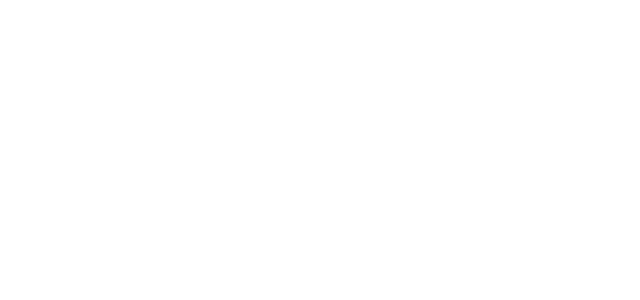
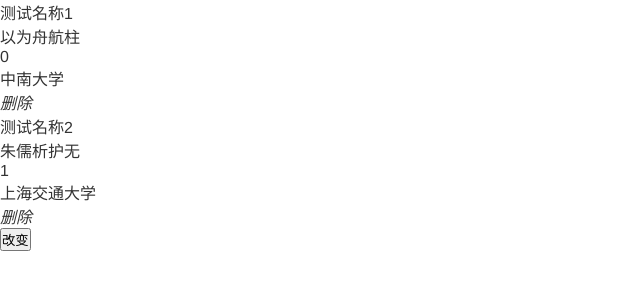
Before and after one commit to chouzhenyi/web-components, a Vue app: page /#/about in a window 1280 px wide. Before the commit this address led to /#/. Shown: the top 300 px of the page, without its empty margins (0-640 px from the left). Built offline with nearby package versions, Linux system fonts and the light colour scheme.

Commit message:
vue 列表key 学习 实践

```diff
--- a/src/components/exercise/item.vue
+++ b/src/components/exercise/item.vue
@@ -32,7 +32,7 @@
       </div>
       <div class="other-property-wrapper">
         <!-- TODO: 投票题是否计分 -->
-        <!-- TODO: 分数 -->
+        <!-- TODO: 分数 这里应该做二次封装，以符合设计需要 -->
         <el-input-number
           :controls="false"
           v-model="item.Score"
--- /dev/null
+++ b/src/components/zzy/data/random-data.js
@@ -0,0 +1,56 @@
+function courseNameFn() {
+  const list =  ["大学政治类", "思想道德修养与法律基础", "近现代史纲要", "毛泽东思想与社会主义特色理论", "马克思主义原理", "大学数学类",
+  "高等数学大学体育类", "大学体育大学英语类", "大学英语大学计算机类", "计算机基础政治和体育课", "任何专业都要学习", "没有例外", "大学英语",
+   "除英语专业外任何专业都要学习", "大学计算机课", "除计算机专业外任何专业都要学习", "大学数学课", "理工科专业", "数学专业", "大学物理课"];
+   const len = list.length;
+   const index = Math.floor(Math.random() * len)
+   return list[index]
+}
+function randomStr(n) {
+  const str = `君人之道处静以修身俭约以率下静则下不扰矣俭则民不怨矣下扰则政乱民怨则德薄政乱则贤者不为谋德薄则勇者不为死是故人
+  主好鸷鸟猛兽珍怪奇物狡躁康荒不爱民力驰骋田猎出入不时如此则百官务乱事勤财匾万民愁苦生业 不修矣人主好高台深池雕琢刻镂黼黻文章絺绤绮绣
+  宝玩珠玉则赋敛无度而万民力竭矣尧之有天下也非贪万民之富而安人主之位也以为百姓力征强凌弱众暴寡于是尧乃身服节俭之行而明相爱之仁以和辑之
+  是故茅茨不翦采椽不斫大路不画越席不缘大羹不和粢食不毁巡狩行教勤劳天下周流五岳岂其奉养不足乐哉？举天下而以为社稷非有利焉年衰志悯举天下
+  而传之舜犹却行而脱蹝也衰世则不然一日而有天下之富处人主之势则竭百姓之力以奉耳目之欲志专在于宫室台榭陂池苑囿狂兽熊罴玩好珍怪是故贫民糟糠
+  不接于口而虎狼熊罴厌刍豢；百姓短褐不完而宫室衣锦绣人主急兹无用之功百姓黎民憔悴于天下是故使天下不安其性人主之居也如日月之明也天下之所同
+  侧目而视侧耳而听延颈举踵而望也是故非澹薄无以明德非宁静无以致远非宽 大无以兼覆非慈厚无以怀众非平正无以制断是故贤主之用人也犹巧工之制木
+  也大者以为舟航柱梁小者以为楫楔修者以为櫩榱短者以为朱儒析护无小大修短各得其所宜；规矩方圆各有所施天下之物莫凶于鸡毒然而良医橐而藏之有所
+  用也是故林莽之材犹无可弃者而况人乎！今夫朝廷之所不举乡曲之所不誉非其人不肖也其所以官之者非其职也鹿之上山獐不能肢也及其下牧竖能追之才有
+  所修短也是故有大略者不可责以捷巧；有小智者不可任以大功人有其才物有其形有任一而大重或任百而尚轻是故审豪厘之计者必遗天下之大数；不失小物
+  于大数之举譬犹狸之不可使搏牛虎之不可使搏鼠也今人之才或欲平九州并方外存危国继绝世志在直道正邪决烦理挐而乃责之以闺阁之礼奥窔之间或佞巧小
+  具谄进愉说随乡曲之俗卑下众 人之耳目而乃任之以天下之权治乱之机是犹以斧劗毛、以刀抵木也皆失其宜矣`
+  const len = str.length;
+  return str.substr(Math.floor(Math.random() * len), n);
+}
+
+function randomStr1(n) {
+  const str = `凡是揣度人的智谋和测量人的才干就是为了吸引远处的人才和招来近处的人才造成一种声势进一步掌握事物发展变化的规律
+  一定要首先考察派别的相同和不同之处区别各种不对的和不对的议论了解对内、外的各种进言掌握有余和不足的程度决定事关安危的计谋确定与
+  谁亲近和与谁疏远的问题然后权量这些关系如果还有不清楚的地方就要进行研究进行探索使之为我所用借助用引诱对手说话的言辞然后通过恭维来
+  钳信对手钩钳之语是一种游说辞令其特点是忽同忽异对于那些以钩钳之术仍没法控制的对手或者首先对他们威胁利诱然后再对他们进行反复试探
+  或者首先对他们进行反复试探然后再对他们屐攻击加以催毁有人认为反复试探就等于是对对方进行破坏有人认为对对方的破坏就等于是反复的试探`
+  const len = str.length;
+  return str.substr(Math.floor(Math.random() * len), n);
+}
+
+function randomNum(num = 1) {
+  return Math.floor(Math.random() * num)
+}
+
+function getUniversityName() {
+  const list = ["北京大学", "南京大学", "浙江大学", "复旦大学", "北京航空航天大学", "武汉大学", "北京理工大学", "中国农业大学", "北京师范大学", "中央民族大学",
+  "南开大学", "天津大学", "大连理工大学", "吉林大学", "哈尔滨工业大学", "东北大学", "同济大学", "上海交通大学", "华东师范大学", "中国人民大学", "东南大学",
+  "中国科学技术大学", "厦门大学", "山东大学", "中国海洋大学", "华中科技大学", "湖南大学", "中南大学", "国防科技大学", "中山大学", "华南理工大学", "四川大学",
+  "重庆大学", "电子科技大学", "西安交通大学", "西北工业大学", "西北农林科技大学", "兰州大学", "文华学院", "湖北中医药高等专科学校", "北京工业大学", "中央财经大学",
+  "中国政法大学", "北京邮电大学", "北京交通大学", "北京中医药大学", "华北电力大学", "北京科技大学", "中国石油大学（北京）", "北京外国语大学", "北京化工大学",
+  "对外经济贸易大学", "中央音乐学院", "北京林业大学", "中国矿业大学（北京）", "北京体育大学", "中国传媒大学", "中国地质大学（北京）", "河北工业大学", "天津医科大学",
+  "上海外国语大学", "上海财经大学", "东华大学", "华东理工大学", "上海大学", "西南大学", "华北电力大学（保定）", "太原理工大学", "内蒙古大学", "大连海事大学", "东北师范大学",
+  "东北林业大学", "哈尔滨工程大学", "东北农业大学", "江南大学", "南京航空航天大学", "中国矿业大学", "苏州大学", "南京理工大学", "南京师范大学", "中国药科大学", "河海大学",
+  "南京农业大学", "合肥工业大学", "福州大学", "南昌大学", "中国石油大学（华东）", "郑州大学", "中国地质大学（武汉）", "武汉理工大学", "华中农业大学", "华中师范大学",
+  "中南财经政法大学", "湖南师范大学", "华南师范大学", "暨南大学"];
+  const len = list.length;
+  const index = Math.floor(Math.random() * len)
+  return list[index]
+}
+
+export { courseNameFn, randomStr, randomStr1, randomNum, getUniversityName };
--- /dev/null
+++ b/src/components/zzy/item.vue
@@ -0,0 +1,50 @@
+<template>
+  <div>
+    <div>{{name}}</div>
+    <div>{{text}}</div>
+    <div>{{num}}</div>
+    <div>{{universityName}}</div>
+  </div>
+</template>
+
+<script>
+import { randomStr, randomNum, getUniversityName } from "./data/random-data"
+
+export default {
+  props: {
+    name: {
+      type: String,
+      default: '',
+    }
+  },
+  data() {
+    return {
+      text: randomStr(5),
+      num: randomNum(5),
+      universityName: getUniversityName(),
+    };
+  },
+  computed: {},
+  methods: {},
+  beforeCreate() {
+    console.log('子组件 beforeCreate')
+  },
+  created() {
+    console.log('子组件 created', this.name)
+  },
+  beforeMount() {
+    console.log('子组件 beforeMount', this.name)
+  },
+  mounted() {
+    console.log('子组件 mounted', this.name)
+  },
+  beforeDestroy() {
+    console.log('子组件 beforeDestroy', this.name)
+  },
+  destroyed() {
+    console.log('子组件 destroyed', this.name)
+  },
+};
+</script>
+<style lang="scss" scoped>
+</style>
--- a/src/views/About.vue
+++ b/src/views/About.vue
@@ -1,19 +1,71 @@
 <template>
-  <div></div>
+  <div>
+    <!-- key 的作用 START -->
+    <!--
+      key 的特殊 attribute 主要用在 Vue 的虚拟 DOM 算法，在新旧 nodes 对比时辨识 VNodes。
+      如果不使用 key，Vue 会使用一种最大限度减少动态元素并且尽可能的尝试就地修改/复用相同类型元素的算法。
+      而使用 key 时，它会基于 key 的变化重新排列元素顺序，并且会移除 key 不存在的元素。
+
+      它也可以用于强制替换元素/组件而不是重复使用它。当你遇到如下场景时它可能会很有用：
+      完整地触发组件的生命周期钩子
+      触发过渡
+
+     -->
+    <transition-group tag="div" name="fade">
+    <div v-for="(item, index) in list" :key="item.id">
+      <item :name="item.name"></item>
+      <em @click="del(index)">删除</em>
+    </div>
+    </transition-group>
+    <input type="button" value="改变" @click="change">
+    <!-- key 的作用 END -->
+  </div>
 </template>
 
 <script>
+import item from "@/components/zzy/item"
+
 export default {
-props: {},
-data() {
-return {}
-},
-computed: {},
-created() {},
-methods: {},
-
-}
-
+  props: {},
+  data() {
+    return {
+      list: [],
+    };
+  },
+  computed: {},
+  created() {
+    this.init()
+  },
+  methods: {
+    init() {
+      for(let i = 0; i < 2; i++) {
+        this.list.push({
+          name: `测试名称${i + 1}`,
+          id: i
+        })
+      }
+    },
+    del(index) {
+      this.list.splice(index, 1)
+    },
+    change() {
+      // const len = this.list.length
+      // const index = Math.floor(Math.random() * len)
+      // this.list[index].name = '改变'
+      this.list.reverse()
+      // this.list.splice(3, 1)
+    }
+  },
+  components: {
+    item,
+  }
+};
 </script>
 <style lang="scss" scoped>
+.fade-enter-active, .fade-leave-active {
+  transition: opacity .5s;
+}
+.fade-enter, .fade-leave-to /* .fade-leave-active below version 2.1.8 */ {
+  opacity: 0;
+}
 </style>
```
